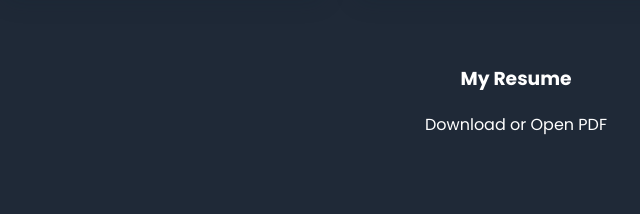
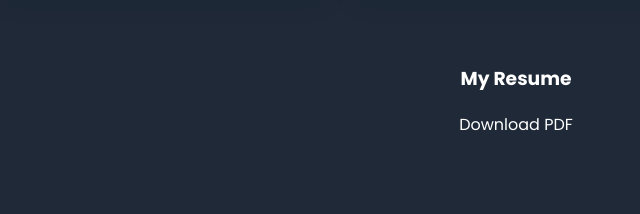
Before and after one commit to Yoseph-Abebe/CodeAlpha_Portfolio_Website, a plain HTML site: page index.html in a window 1280 px wide. Shown: the part 2620-2834 px from the top of the page, 124-764 px from the left. Drawn offline with nearby package versions, Linux system fonts and the light colour scheme.

Commit message:
Update index.html

```diff
--- a/index.html
+++ b/index.html
@@ -192,7 +192,7 @@
              <h3 style="text-align: center">My Resume</h3>
                    <div class="pdf-container">
 
-                        <a href="resume.pdf" target="_blank" download>Download or Open PDF</a>
+                        <a href="resume.pdf" target="_blank" download>Download PDF</a>
                     </div>
             <section class="contact section" id="contact">
                 <h2 class="section-title">Contact</h2>
```
